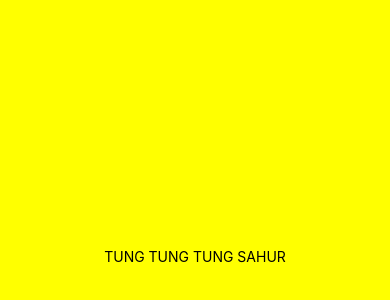
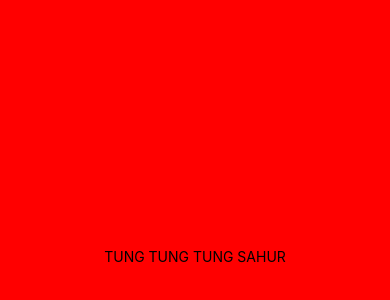
Before and after one commit to TioSaturno/PawTracker, a React Native app: screen / in a window 390 px wide. Shown: the part 166-466 px from the top of the page. Built offline with nearby package versions, Linux system fonts and the light colour scheme.

Commit message:
Cambio color

```diff
--- a/App.js
+++ b/App.js
@@ -4,7 +4,7 @@ import { StyleSheet, Text, View, Image } from 'react-native';
 export default function App() {
   return (
     <View style={styles.container}>
-      <Image source = {{ uri: "https://static.wikia.nocookie.net/omegia/images/4/49/TungTungTungSahur.jpg/revision/latest?cb=20250331233111&path-prefix=es" }}
+      <Image source = {{ uri: "" }}
         style = {{ width: 503, heigth: 758 }}
       />
       <StatusBar style="auto" />
@@ -16,7 +16,7 @@ export default function App() {
 const styles = StyleSheet.create({
   container: {
     flex: 1,
-    backgroundColor: 'yellow',
+    backgroundColor: 'red',
     alignItems: 'center',
     justifyContent: 'center',
   },
```
